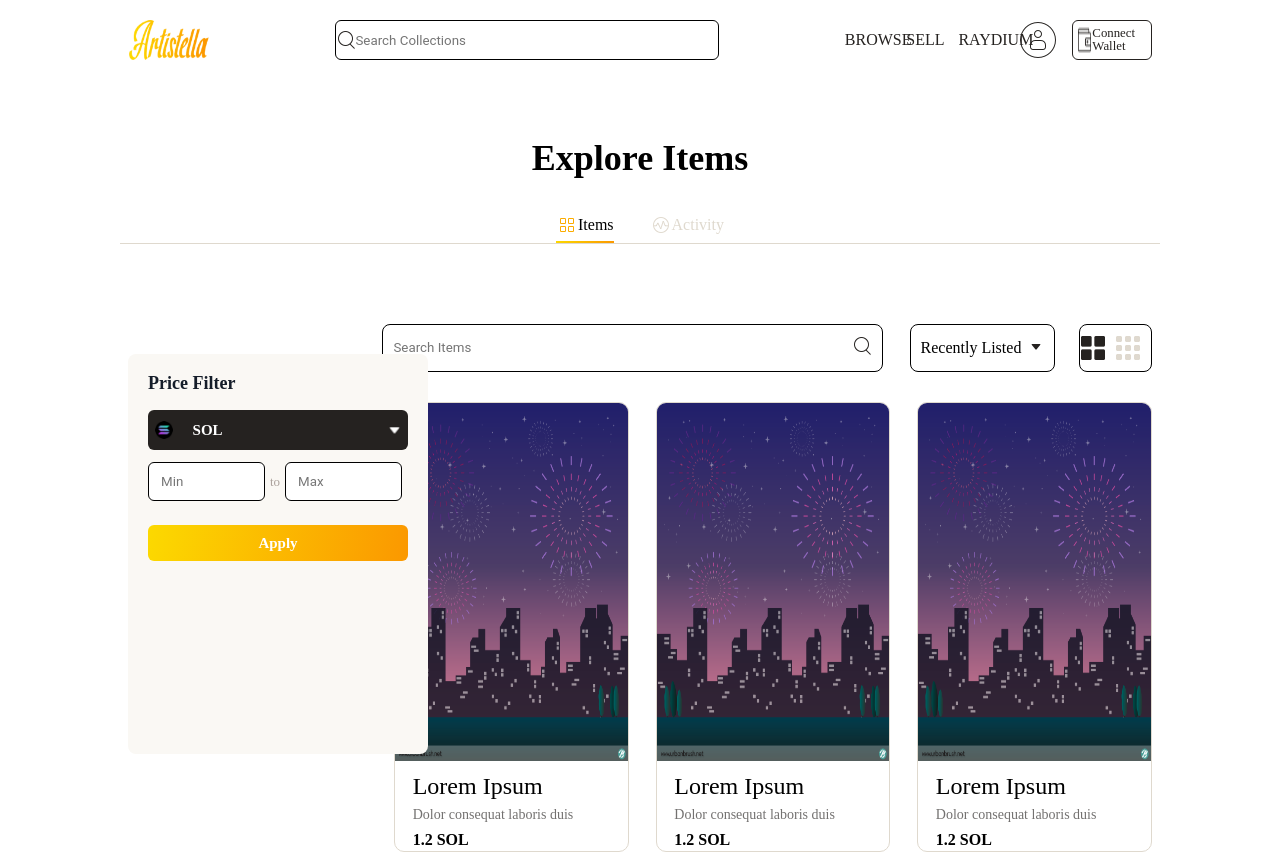
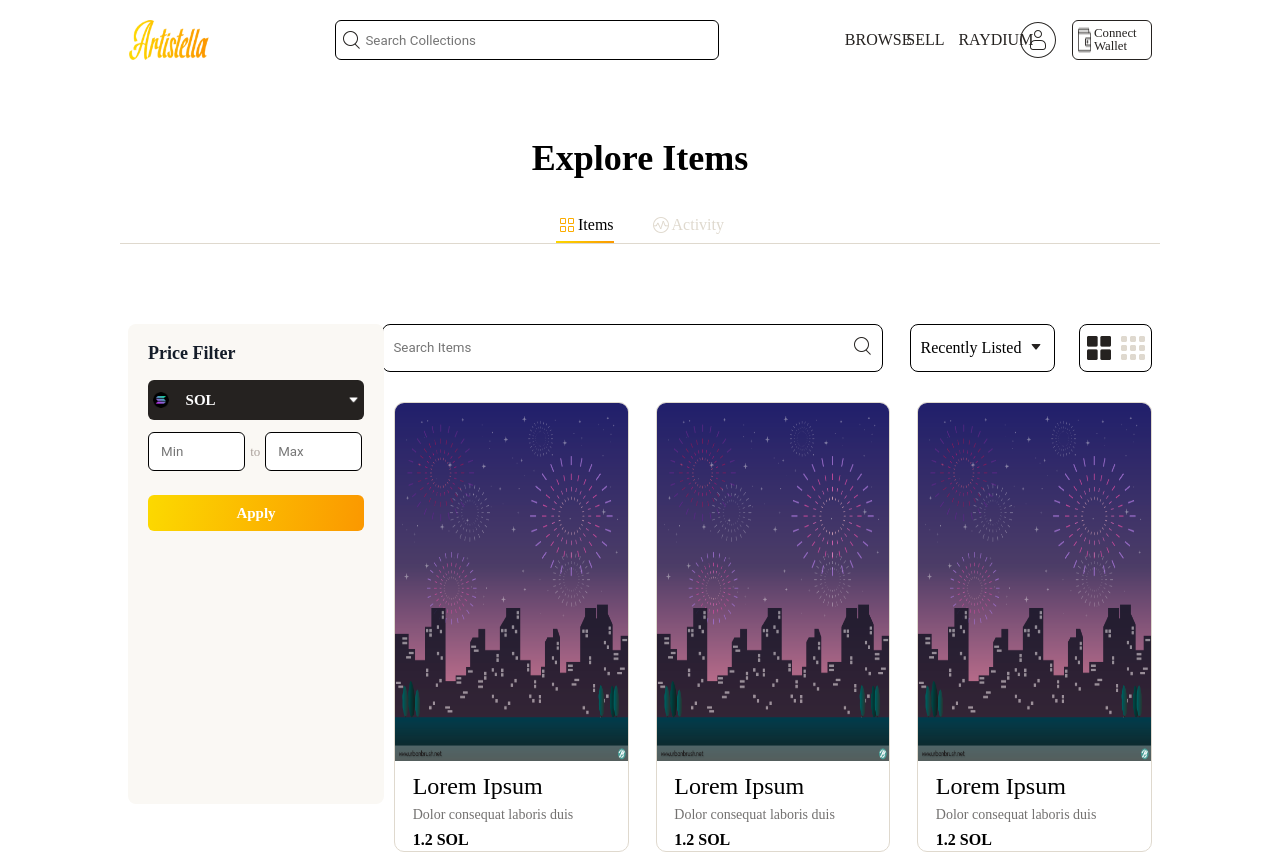
Before and after one commit to DAIOSFoundation/artistella-web, a React (Create React App) app: page /itemlist in a window 1280 px wide. Shown: the top 854 px of the page. Built offline with nearby package versions, Linux system fonts and the light colour scheme; a web font is replaced by a local one.

Commit message:
1차 수정

```diff
--- a/src/component/browse/browseMain/Filter.js
+++ b/src/component/browse/browseMain/Filter.js
@@ -2,15 +2,15 @@ import React from 'react';
 import styled from 'styled-components';
 
 const FilterDiv = styled.div`
-  width:300px;
-  height: 400px;
+  width:20vw;
+  height: 60vh;
   padding: 20px;
   margin-right:27px;
   border-radius:8px;
   background-color:#faf8f4;
   display: block;
   position:absolute;
-  top:30px;
+  top:0px;
 `
 const Title=styled.h1`
   margin-bottom:18px;
--- a/src/component/browse/browseMain/searchView.js
+++ b/src/component/browse/browseMain/searchView.js
@@ -88,7 +88,7 @@ const BoxIcon=styled.img`
   width: 24px;
   height: 24px;
   object-fit: contain;
-  margin-right:11px;
+  margin:0 5px;
 `
 
 function SearchView(){
--- a/src/component/header/SearchBar.js
+++ b/src/component/header/SearchBar.js
@@ -16,6 +16,7 @@ const SearchButton=styled.div`
   align-items:center;
   justify-content: center;
   background-color: white;
+  margin:0 5px;
 `
 const SearchDiv=styled.div`
   width : 30vw;
--- a/src/component/header/banner.js
+++ b/src/component/header/banner.js
@@ -54,7 +54,6 @@ const MenuImg =styled.img`
 `
 const MenuImgDiv =styled.div`
   display: flex;
-
 `
 
 
@@ -72,7 +71,7 @@ const Wallet=styled.div`
 const Icon_wallet=styled.div`
   width: 20%;
   height: 100%;
-  margin-right: 1px;
+  margin-right: 3px;
 `
 const ConnectDiv=styled.div`
   width: 80%;
--- a/src/component/main/slideImg/transImage.js
+++ b/src/component/main/slideImg/transImage.js
@@ -3,7 +3,7 @@ import styled from 'styled-components';
 
 const TransDiv = styled.div`
   width: 100%;
-  height: 40vh;
+  height: 55vh; //수정
   background-image:url(images/1.png);
   background: linear-gradient(to bottom, rgba(76, 71, 67, 0.18), rgba(31, 29, 27, 0.89)),url(${props=>props.Path});
   background-repeat: no-repeat;
@@ -44,7 +44,7 @@ const TransSum=styled.div`
 `
 
 const ExpButton=styled.div`
-  width: 15%;
+  width: 20%; //수정
   height: 56px;
   border-radius: 6px;
   border: solid 1px white;
```
